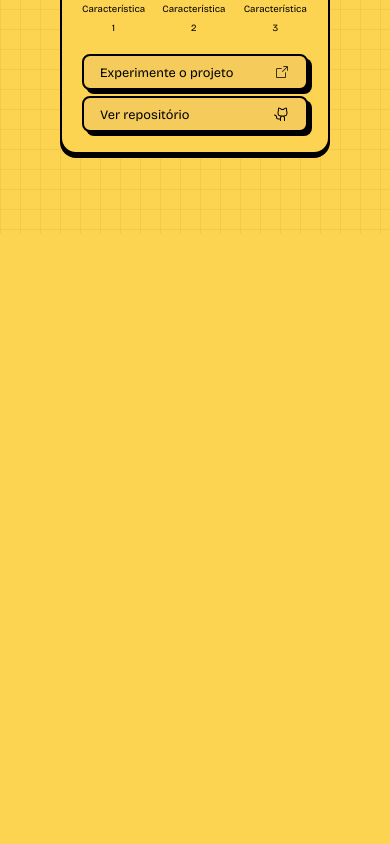
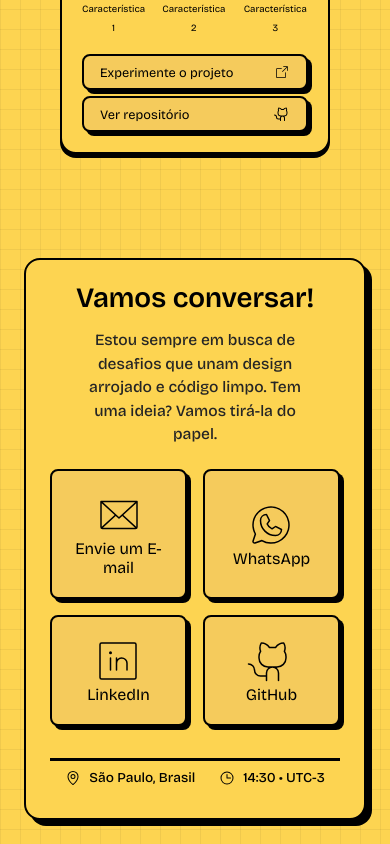
Before and after one commit to caosoliveirax/portfolio-dev, a React (Vite) app: page / in a window 390 px wide. Shown: the part 3971-4815 px from the top of the page. Before the commit the page ends 4205 px from the top, so only its background shows below. Built offline with nearby package versions, Linux system fonts and the light colour scheme.

Commit message:
feat: add contact section with responsive styles

```diff
--- a/src/App.tsx
+++ b/src/App.tsx
@@ -5,6 +5,7 @@ import { Hero } from '@components/Sections/Hero'
 import Header from '@components/Layout/Header'
 import About from '@components/Sections/About'
 import Projects from '@components/Sections/Projects'
+import Contacts from '@components/Sections/Contacts'
 
 function App() {
   return (
@@ -15,6 +16,7 @@ function App() {
         <Hero />
         <About />
         <Projects />
+        <Contacts />
       </ThemeProvider>
     </>
   )
--- /dev/null
+++ b/src/components/Sections/Contacts/index.tsx
@@ -0,0 +1,81 @@
+import {
+  PiClock,
+  PiEnvelopeThin,
+  PiGithubLogoThin,
+  PiLinkedinLogoThin,
+  PiMapPin,
+  PiWhatsappLogoThin
+} from 'react-icons/pi'
+
+import * as S from './styles'
+import { useEffect, useState } from 'react'
+
+const Contacts = () => {
+  const [time, setTime] = useState(new Date())
+
+  useEffect(() => {
+    const timer = setInterval(() => {
+      setTime(new Date())
+    }, 1000)
+
+    return () => clearInterval(timer)
+  }, [])
+
+  const formattedTime = new Intl.DateTimeFormat('pt-BR', {
+    hour: '2-digit',
+    minute: '2-digit',
+    timeZone: 'America/Sao_Paulo',
+    hour12: false
+  }).format(time)
+
+  return (
+    <S.ContactsContainer id="contact">
+      <S.ContactCard>
+        <S.SectionTitle>Vamos conversar!</S.SectionTitle>
+        <S.Text>
+          Estou sempre em busca de desafios que unam design arrojado e código limpo. Tem uma ideia?
+          Vamos tirá-la do papel.
+        </S.Text>
+        <S.LinksGrid>
+          <S.LinkItem>
+            <S.ContactLink href="mailto:caosoliveiraxd@gmail.com">
+              <PiEnvelopeThin />
+              Envie um E-mail
+            </S.ContactLink>
+          </S.LinkItem>
+          <S.LinkItem>
+            <S.ContactLink href="https://wa.me/5511934510761" target="_blank">
+              <PiWhatsappLogoThin />
+              WhatsApp
+            </S.ContactLink>
+          </S.LinkItem>
+          <S.LinkItem>
+            <S.ContactLink
+              href="https://www.linkedin.com/in/carlos-oliveira-044552148"
+              target="_blank"
+            >
+              <PiLinkedinLogoThin />
+              LinkedIn
+            </S.ContactLink>
+          </S.LinkItem>
+          <S.LinkItem>
+            <S.ContactLink href="https://github.com/caosoliveirax" target="_blank">
+              <PiGithubLogoThin />
+              GitHub
+            </S.ContactLink>
+          </S.LinkItem>
+        </S.LinksGrid>
+        <S.InfoBar>
+          <span>
+            <PiMapPin /> São Paulo, Brasil
+          </span>
+          <span>
+            <PiClock /> {formattedTime} • UTC-3
+          </span>
+        </S.InfoBar>
+      </S.ContactCard>
+    </S.ContactsContainer>
+  )
+}
+
+export default Contacts
--- /dev/null
+++ b/src/components/Sections/Contacts/styles.ts
@@ -0,0 +1,100 @@
+import styled, { css } from 'styled-components'
+import { flex, mq } from '../../../styles/mixins'
+import * as Base from '../../../styles/base'
+
+export const ContactsContainer = styled(Base.Section)`
+  overflow: hidden;
+  justify-content: center;
+
+  ${mq.tablet(css`
+    padding: 24px;
+  `)}
+`
+
+export const SectionTitle = styled(Base.SectionTitle)`
+  font-size: clamp(1.75rem, 6vw, 3rem);
+  line-height: 1.5;
+  width: 80%;
+  margin-bottom: 24px;
+
+  ${mq.tablet(css`
+    line-height: 1;
+    width: auto;
+    margin-bottom: 16px;
+  `)}
+`
+
+export const ContactCard = styled(Base.Card)`
+  ${flex('column', 'center', 'center')};
+  width: 100%;
+  max-width: 600px;
+  z-index: 1;
+  padding: 48px;
+
+  ${mq.tablet(css`
+    padding: 24px;
+    width: 100%;
+  `)}
+`
+
+export const Text = styled(Base.Description)`
+  line-height: 1.5;
+  width: 80%;
+  text-align: center;
+  font-weight: 500;
+  margin-bottom: 24px;
+`
+
+export const LinksGrid = styled.ul`
+  display: grid;
+  grid-template-columns: 1fr 1fr 1fr;
+  gap: 16px;
+
+  li:first-child {
+    grid-column: span 3;
+  }
+
+  ${mq.tablet(css`
+    grid-template-columns: 1fr 1fr;
+    li:first-child {
+      grid-column: span 1;
+      a {
+        flex-direction: column;
+      }
+    }
+  `)}
+`
+export const LinkItem = styled(Base.ItemNeo)`
+  ${flex('row', 'center', 'center')};
+  padding: 20px;
+`
+
+export const ContactLink = styled(Base.Link)`
+  ${flex('column', 'center', 'center')};
+  font-size: clamp(1rem, 4vw, 1.25rem);
+
+  svg {
+    font-size: clamp(3rem, 4vw, 4rem);
+  }
+`
+
+export const InfoBar = styled.div`
+  ${flex('row', 'center', 'center')};
+  gap: 24px;
+  width: 100%;
+  margin-top: 32px;
+  padding: 8px;
+  border-top: 3px solid var(--text);
+
+  span {
+    font-size: clamp(0.85rem, 3vw, 1.15rem);
+    font-weight: 500;
+    display: flex;
+    align-items: center;
+    gap: 8px;
+
+    svg {
+      font-size: clamp(1rem, 3vw, 1.5rem);
+    }
+  }
+`
```
